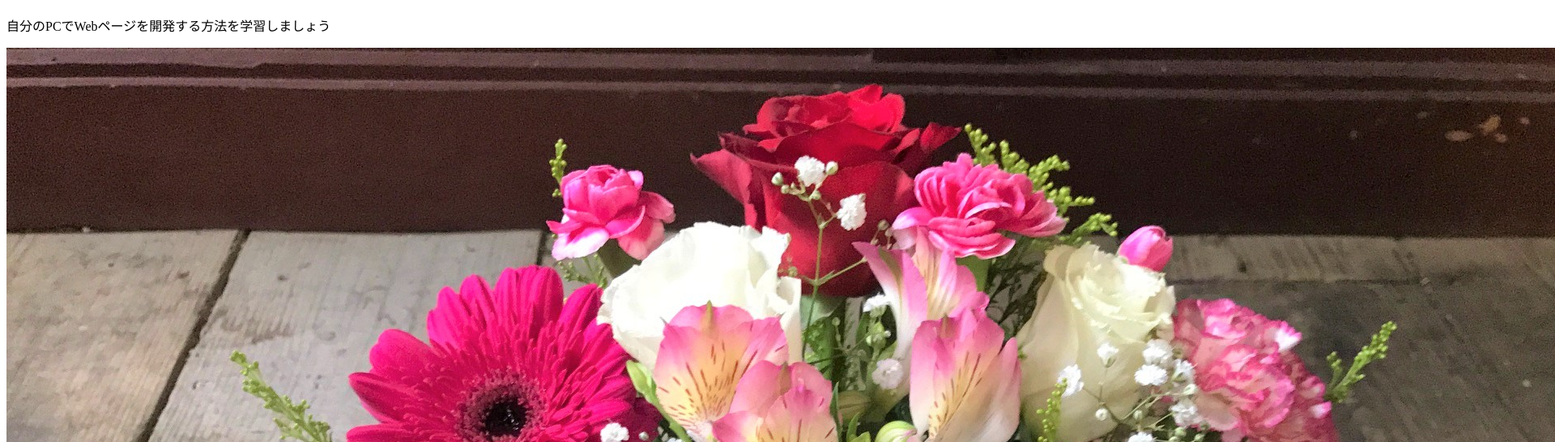
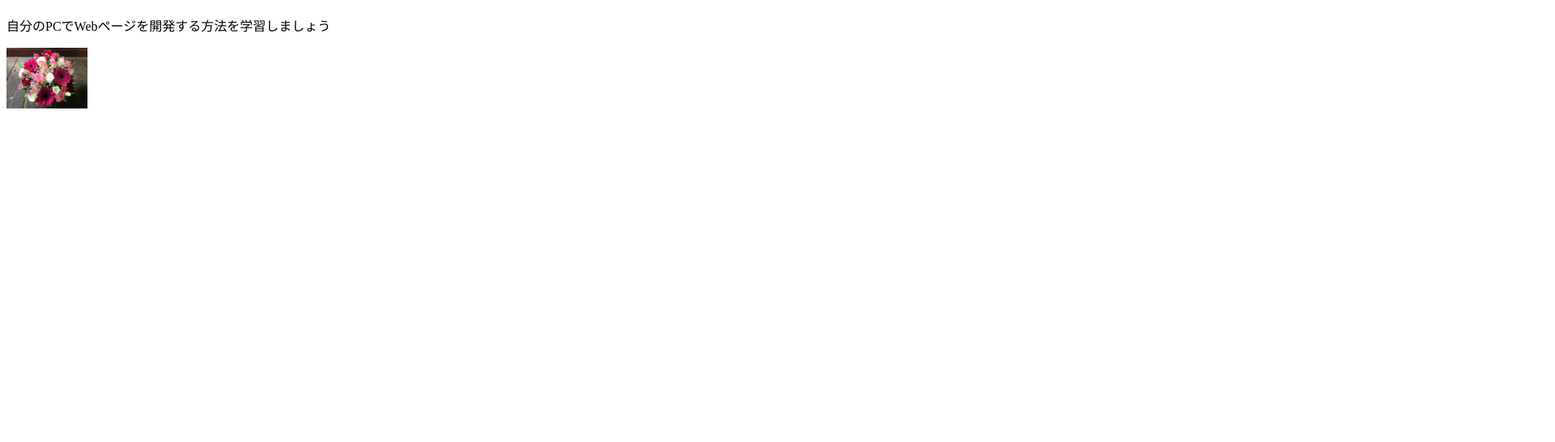
Before and after one commit to marumotto/marumotto.github.io, a plain HTML site: page index.html in a window 1280 px wide. Shown: the part 70-616 px from the top of the page at 81% size, 1920 px wide, since content can reach past the window. Drawn offline with Linux system fonts and the light colour scheme.

Commit message:
Add files via upload

```diff
--- a/index.html
+++ b/index.html
@@ -8,6 +8,6 @@
   <body>
     <h1 class="title">HTML & CSS の開発環境を用意しよう！</h1>
     <p>自分のPCでWebページを開発する方法を学習しましょう</p>
-    <img src="IMG_9387 (003).jpg" width:100px>
+    <img src="IMG_9387 (003).jpg" class="ookisa">
   </body>
 </html>
--- a/stylesheet.css
+++ b/stylesheet.css
@@ -1,3 +1,7 @@
 .title {
   color: #02ccba;
 }
+
+.ookisa {
+  width: 100px;
+}
```
